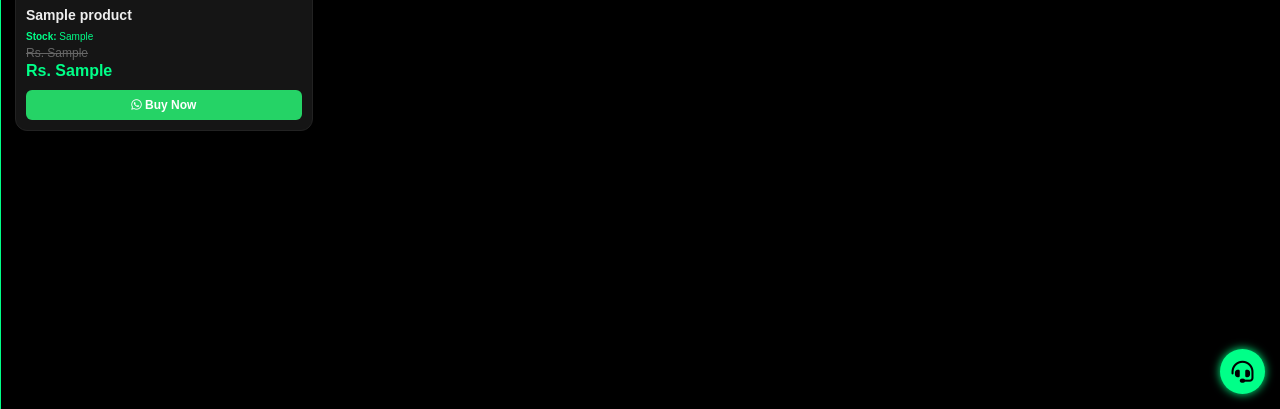
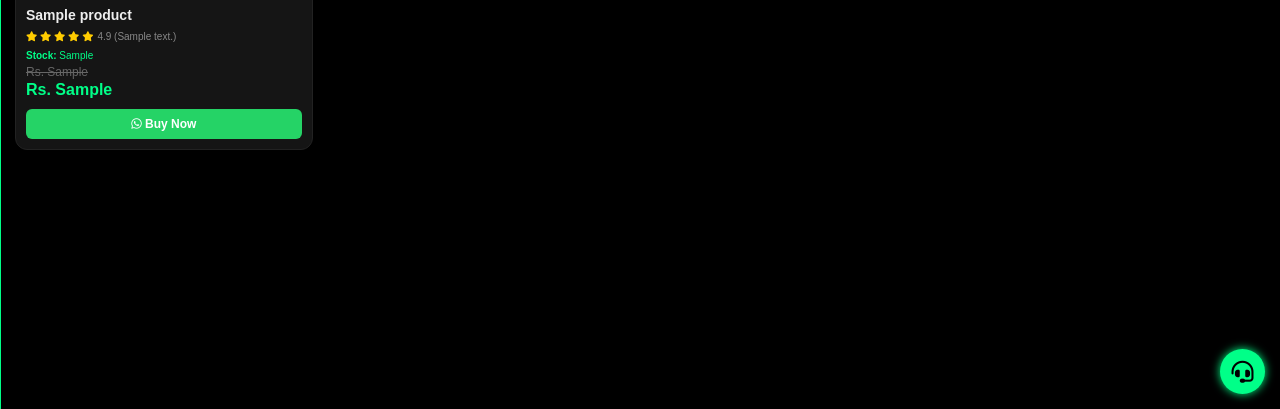
Before and after one commit to syedashariblaptop-hassan/asharib-otp-store, a Flask app: page / in a window 1280 px wide. Shown: the part 391-800 px from the top of the page. Run offline with Flask 3, Linux system fonts and the light colour scheme; the visitor is signed in with stand-in values (Sample User, id 1); tables that the repository leaves empty hold one stand-in row (values such as "Sample post").

Commit message:
Add files via upload

```diff
--- a/app.py
+++ b/app.py
@@ -36,10 +36,10 @@ class Product(db.Model):
     rating = db.Column(db.String(10), default="4.9")
     reviews = db.Column(db.String(10), default="128")
 
-# --- DATABASE REFRESH LOGIC ---
+# --- DATABASE LOGIC (Data Safe Mode) ---
 with app.app_context():
-    db.drop_all()   # Ye line purana error wala structure saaf karegi
-    db.create_all() # Ye naye professional structure ko banayegi
+    # db.drop_all()  <-- Main ne ye line hata di hai taake data delete na ho
+    db.create_all()
 
 # --- Routes ---
 
--- a/templates/store.html
+++ b/templates/store.html
@@ -70,6 +70,12 @@
         @media (min-width: 768px) { .card img { height: 200px; } }
 
         .card h3 { font-size: 14px; margin: 8px 0 4px 0; white-space: nowrap; overflow: hidden; text-overflow: ellipsis; color: #eee; }
+
+        /* Ratings Style */
+        .rating-box { display: flex; align-items: center; gap: 4px; margin: 4px 0; }
+        .stars { color: #ffcc00; font-size: 10px; }
+        .rating-text { color: #888; font-size: 10px; }
+
         .price { color: #00ff88; font-size: 16px; font-weight: bold; display: block; }
         .old-price { text-decoration: line-through; color: #666; font-size: 12px; margin-bottom: 2px; display: block; }
 
@@ -109,6 +115,18 @@
             <div class="sale-tag">LIMITED</div>
             <img src="{{ p.pic }}">
             <h3>{{ p.name }}</h3>
+
+            <div class="rating-box">
+                <div class="stars">
+                    <i class="fas fa-star"></i>
+                    <i class="fas fa-star"></i>
+                    <i class="fas fa-star"></i>
+                    <i class="fas fa-star"></i>
+                    <i class="fas fa-star"></i>
+                </div>
+                <span class="rating-text">4.9 ({{ p.reviews if p.reviews else '128' }})</span>
+            </div>
+
             <p style="color:#00ff88; font-size: 10px; margin: 4px 0;"><b>Stock:</b> {{ p.stock }}</p>
             <div>
                 <span class="old-price">Rs. {{ p.old_price }}</span>
```
